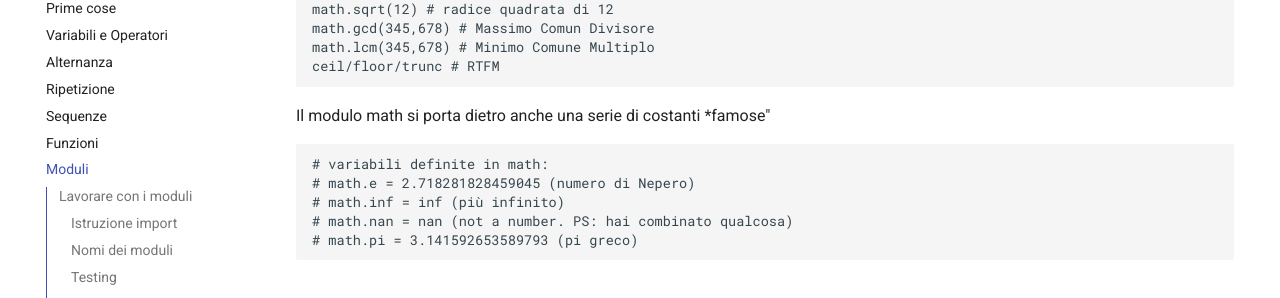
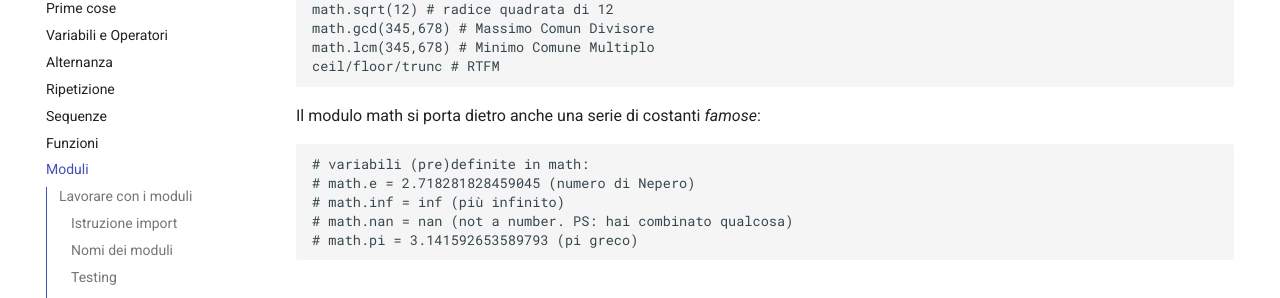
Before and after one commit to adjamhub/pyhandouts, an MkDocs documentation site: the page built from docs/basics/106_mod.md, in a window 1280 px wide and 900 px high, scrolled down 9331 px. Shown: the part 154-452 px from the top of the window. Built offline with MkDocs 1.6.1 and Material for MkDocs 9.7.7, drawn with Linux system fonts in a browser that asks for light colours.

Commit message:
Update 106_mod.md

```diff
--- a/docs/basics/106_mod.md
+++ b/docs/basics/106_mod.md
@@ -449,9 +449,9 @@ esponenziali, logaritmi, trigonometria, etc...
     ceil/floor/trunc # RTFM
 
 
-Il modulo math si porta dietro anche una serie di costanti *famose"
+Il modulo math si porta dietro anche una serie di costanti *famose*:
 
-    # variabili definite in math:
+    # variabili (pre)definite in math:
     # math.e = 2.718281828459045 (numero di Nepero)
     # math.inf = inf (più infinito)
     # math.nan = nan (not a number. PS: hai combinato qualcosa)
```
